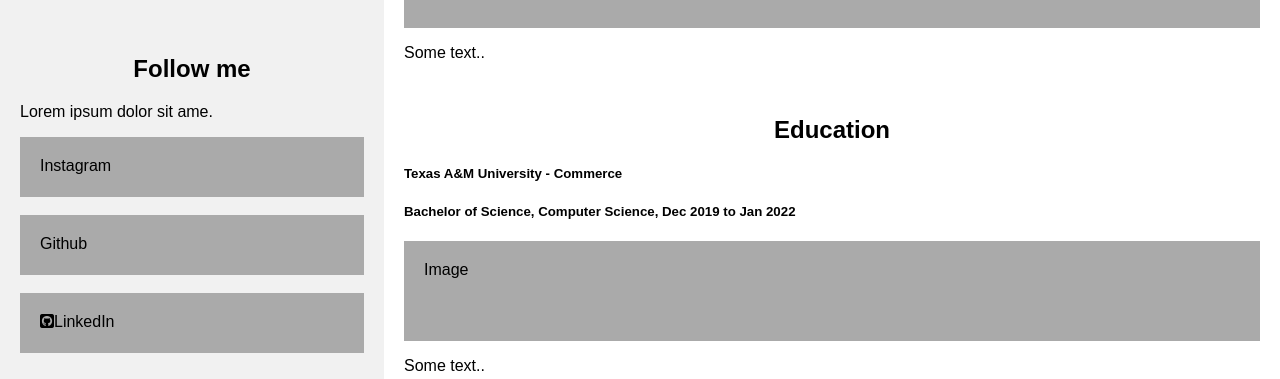
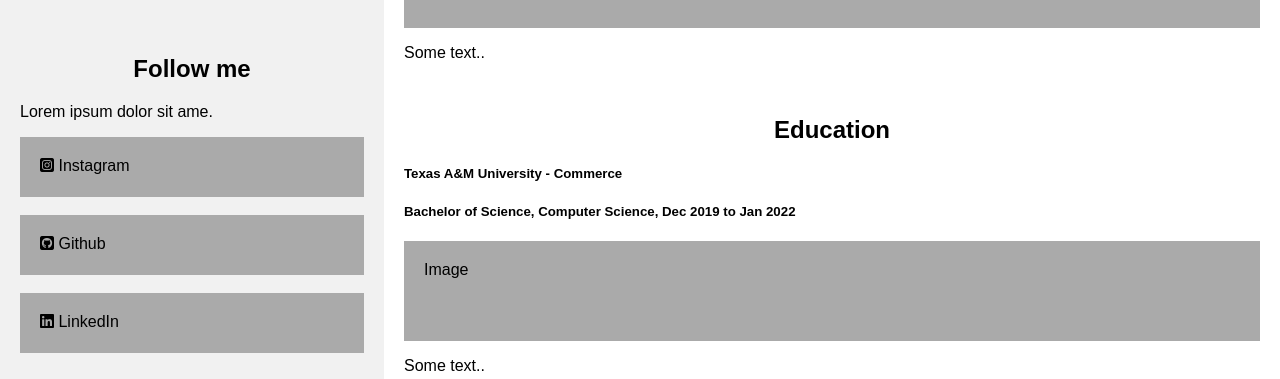
Before and after one commit to Jai-Williams/jai-williams.github.io, a plain HTML site: page index.html in a window 1280 px wide. Shown: the part 1020-1399 px from the top of the page. Drawn offline with Linux system fonts and the light colour scheme.

Commit message:
Update index.html

```diff
--- a/index.html
+++ b/index.html
@@ -162,9 +162,9 @@
             <br>
             <h2 class="center">Follow me</h2>
             <p>Lorem ipsum dolor sit ame.</p>
-            <div class="fakeimg" style="height:60px;">Instagram</div><br>
-            <div class="fakeimg" style="height:60px;">Github</div><br>
-            <div class="fakeimg" style="height:60px;"><i class="fa-brands fa-square-github"></i>LinkedIn</div>
+            <div class="fakeimg" style="height:60px;"><i class="fa-brands fa-square-instagram"></i>  Instagram</div><br>
+            <div class="fakeimg" style="height:60px;"><i class="fa-brands fa-square-github"></i>  Github</div><br>
+            <div class="fakeimg" style="height:60px;"><i class="fa-brands fa-linkedin"></i>  LinkedIn</div>
             <br>
         </div>
 
```
